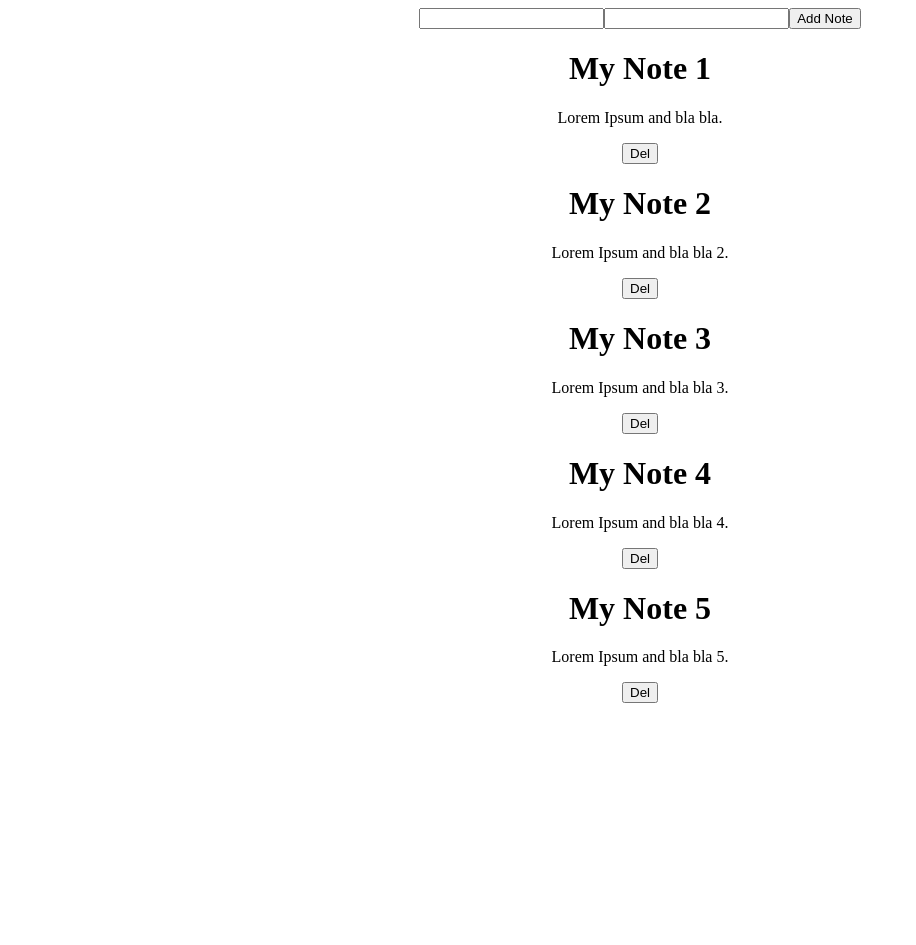
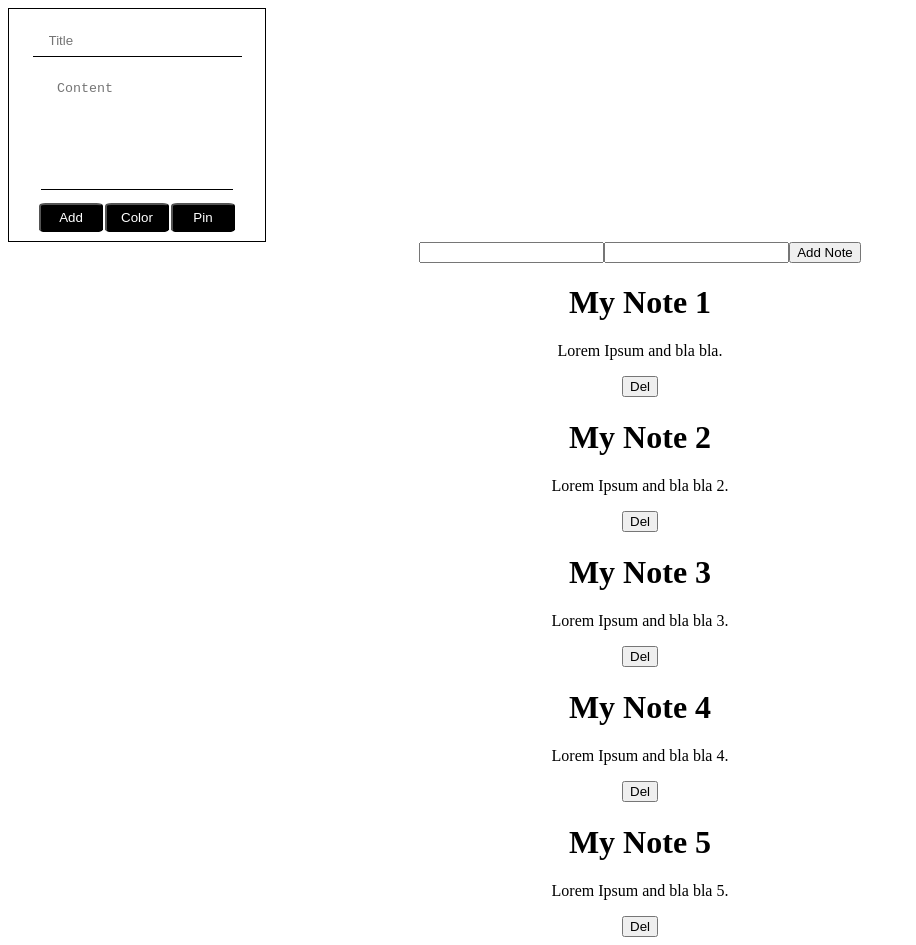
Before and after one commit to priyanshu769/ray-notes, a React (Create React App) app: page / in a window 1280 px wide. Shown: the whole page, without its empty margins (0-916 px from the left). Before the commit the page ends 800 px from the top, so only its background shows below. Built offline with nearby package versions, Linux system fonts and the light colour scheme.

Commit message:
Component: Take Note

```diff
--- a/public/index.html
+++ b/public/index.html
@@ -23,7 +23,7 @@
       work correctly both with client-side routing and a non-root public URL.
       Learn how to configure a non-root public URL by running `npm run build`.
     -->
-    <title>React App</title>
+    <title>Ray Notes</title>
   </head>
   <body>
     <noscript>You need to enable JavaScript to run this app.</noscript>
--- a/src/App.js
+++ b/src/App.js
@@ -1,10 +1,11 @@
 import './App.css'
 import { Routes, Route } from 'react-router-dom'
 import { PrivacyPolicy, Notes } from './pages/index'
-
+import { TakeNote } from './components/index'
 function App() {
   return (
     <div className="App">
+      <TakeNote />
       <Routes>
         <Route path="/" element={<Notes />} />
         <Route path="/privacy-policy" element={<PrivacyPolicy />} />
--- /dev/null
+++ b/src/components/index.js
@@ -0,0 +1 @@
+export { TakeNote } from './takeNotes/takeNote'
--- /dev/null
+++ b/src/components/takeNotes/takeNote.css
@@ -0,0 +1,61 @@
+.takeNote {
+  width: 15rem;
+  border: 1px solid #000000;
+  padding: 0.5rem;
+}
+
+.addNoteInput {
+    padding: 0.5rem 1rem;
+    margin: 0.5rem;
+    background-color: transparent;
+    color: #000000;
+    border: none;
+    border-bottom: 1px solid black;
+}
+
+.addNoteContentInput {
+    width: 10rem;
+    height: auto;
+    resize: none;
+}
+
+.addNoteBtn {
+    width: 4rem;
+    padding: 0.3rem;
+    margin: 1px;
+    background-color: #000000;
+    color: white;
+    border-radius: 10%;
+    cursor: pointer;
+}
+/* Color Button */
+.Colors {
+    background-color: #000000;
+    width: fit-content;
+    margin: auto;
+    padding: 0 1.5rem;
+  }
+  .colorBtn {
+    cursor: pointer;
+    padding: 1rem;
+    border-radius: 100%;
+    border: none;
+    margin: 5px 2px;
+    outline: none;
+  }
+  .red {
+    background-color: #e84545;
+  }
+  .green {
+    background-color: #00b8a9;
+  }
+  .blue {
+    background-color: #3490de;
+  }
+  .yellow {
+    background-color: #f9ed69;
+  }
+  /* Pinned */
+  .pinned {
+    color: red;
+  }
--- /dev/null
+++ b/src/components/takeNotes/takeNote.jsx
@@ -0,0 +1,76 @@
+import { useState } from 'react'
+import './takeNote.css'
+
+export const TakeNote = (props) => {
+  const [showColorOptions, setShowColorOptions] = useState(false)
+  const [textarea, setTextarea] = useState('')
+
+  const autoTextareaHeight = () => {
+    if (textarea.length < 80) {
+      return '100px'
+    }
+    if (textarea.length >= 70) {
+      return `${textarea.length}px`
+    }
+  }
+
+  return (
+    <div className="takeNote">
+      <input
+        placeholder="Title"
+        className="addNoteInput addNoteTitleInput"
+        name="title"
+        onChange={props.onTitleChange}
+      />
+      <textarea
+        placeholder="Content"
+        className="addNoteInput addNoteContentInput"
+        style={{ height: autoTextareaHeight() }}
+        name="content"
+        onChange={(props.onContentChange, (e) => setTextarea(e.target.value))}
+      ></textarea>
+      <button className="addNoteBtn" onClick={props.addNoteBtnClick}>
+        Add
+      </button>
+      <button
+        className="addNoteBtn"
+        onClick={() => setShowColorOptions(!showColorOptions)}
+        name="color"
+      >
+        Color
+      </button>
+      <button
+        className={(props.pinBtn, 'addNoteBtn')}
+        onClick={props.pinBtnClick}
+        name="pin"
+      >
+        Pin
+      </button>
+      <div
+        style={{ display: showColorOptions ? 'block' : 'none' }}
+        className="Colors"
+      >
+        <button
+          onClick={props.function}
+          name="red"
+          className="colorBtn red"
+        ></button>
+        <button
+          onClick={props.function}
+          name="green"
+          className="colorBtn green"
+        ></button>
+        <button
+          onClick={props.function}
+          name="blue"
+          className="colorBtn blue"
+        ></button>
+        <button
+          onClick={props.function}
+          name="yellow"
+          className="colorBtn yellow"
+        ></button>
+      </div>
+    </div>
+  )
+}
```
